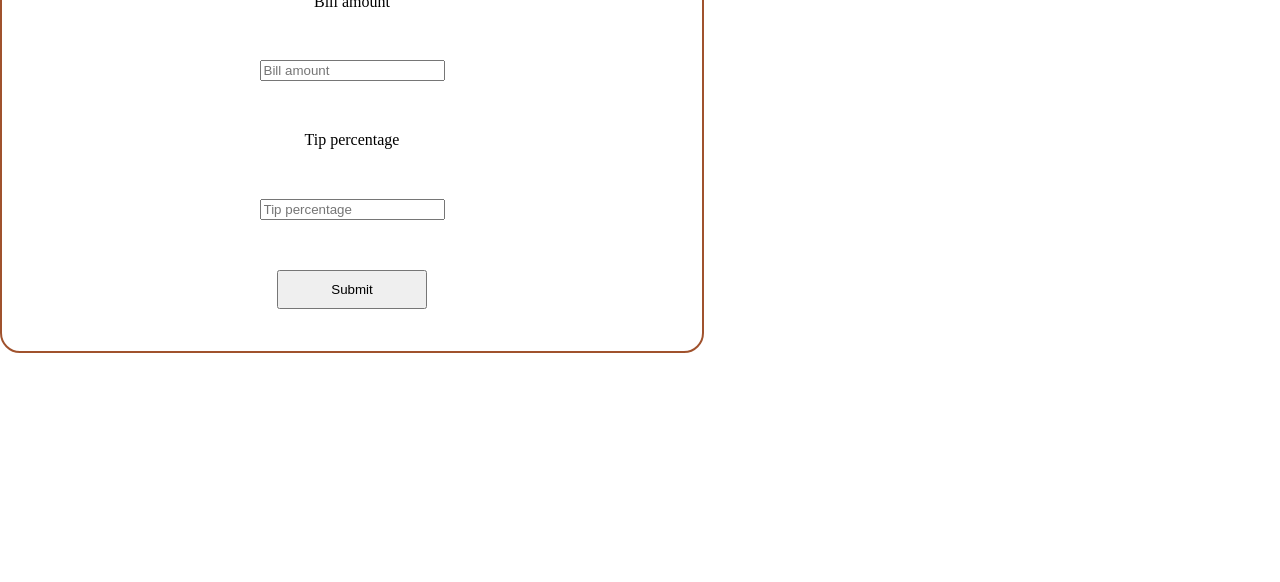
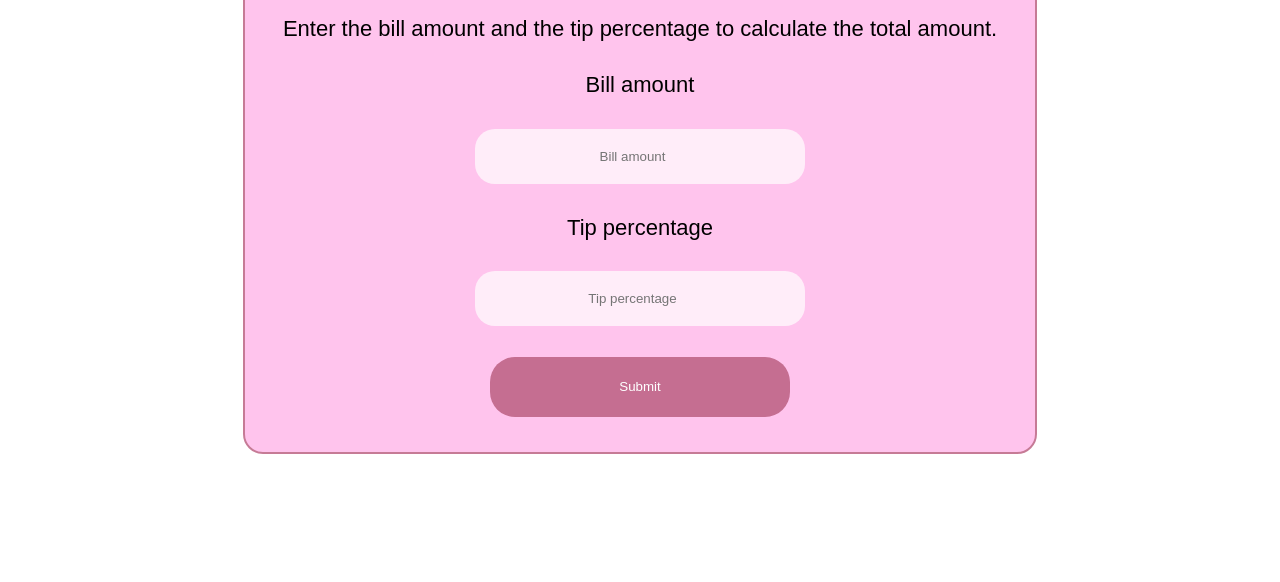
Before and after one commit to VidhyaGS10/Day2, a plain HTML site: page index.html in a window 1280 px wide. Shown: the part 218-800 px from the top of the page. Drawn offline with Linux system fonts and the light colour scheme.

Commit message:
Styling Updates

```diff
--- a/index.html
+++ b/index.html
@@ -8,15 +8,14 @@
 </head>
 <body>
     <div id="calculator">
-        <h2>Tip Calculator</h2>
         <form id="form">
-            <br><p>Enter the bill amount and the tip percentage to calculate the total amount.</p>
-            <br><label class="heading">Bill amount</label>
-            <br><input type="number" class="textBox" placeholder="Bill amount">
-            <br><label class="heading">Tip percentage</label>
-            <br><input type="number" class="textBox" placeholder="Tip percentage">
-            <br><button class="button" type="submit" onclick="calculate()">Submit</button>
-            <br>
+            <h2>Tip Calculator</h2>
+            <p>Enter the bill amount and the tip percentage to calculate the total amount.</p>
+            <label class="heading">Bill amount</label>
+            <input type="number" class="textBox" placeholder="Bill amount">
+            <label class="heading">Tip percentage</label>
+            <input type="number" class="textBox" placeholder="Tip percentage">
+            <button class="button" type="submit" onclick="calculate()">Submit</button>
         </form>
     </div>
     <script src="script.js"></script>
--- a/style.css
+++ b/style.css
@@ -1,18 +1,53 @@
 body{
     margin: 0px;
+    font-family: Arial, Helvetica, sans-serif;
 }
 
+
+
 #form{
-    border: 2px solid sienna;
+    border: 2px solid rgb(198, 123, 150);
     border-radius: 20px;
-    width: 700px;
+    width: 750px;
     height: 500px;
     display: grid;
     place-items: center;
+    position: absolute;
+    top: 50%;
+    left: 50%;
+    transform: translate(-50%, -50%);
+    background-color: rgb(255, 196, 237);
+    font-size: 22px;
+    padding: 20px;
 }
 
 .button{
-    width: 150px;
-    /* height: 20px; */
+    width: 300px;
+    height: 60px;
     padding: 10px;
+    color: white;
+    background-color: rgb(197, 110, 145);
+    border: none;
+    border-radius: 25px;
+    transition: 0.3s;
 }
+
+button:hover {
+    background-color: rgb(116, 19, 71);
+    transform: translate(2px, -2px);
+}
+
+h2, p {
+    padding: 0;
+    margin: 0;
+}
+
+.textBox {
+    width: 300px;
+    height: 25px;
+    border: none;
+    border-radius: 20px;
+    padding: 15px;
+    text-align: center;
+    background-color: rgba(255, 255, 255, .7);
+}
```
